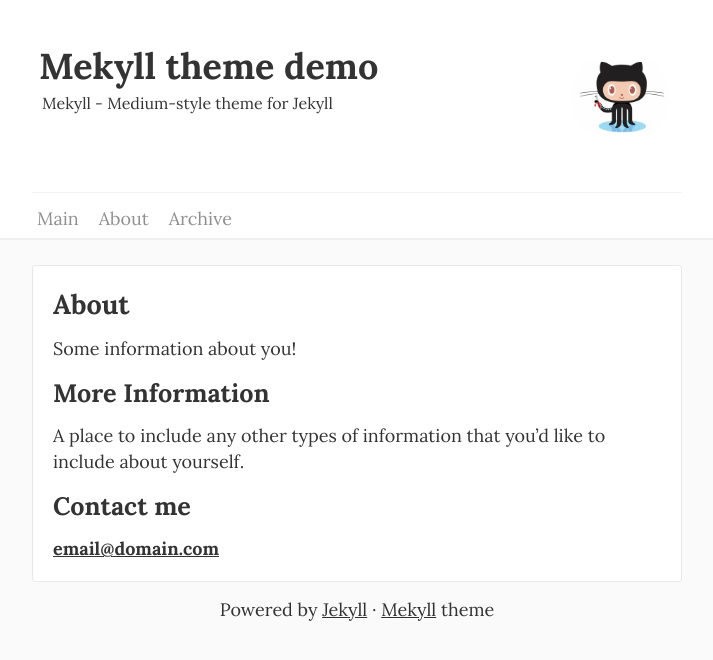
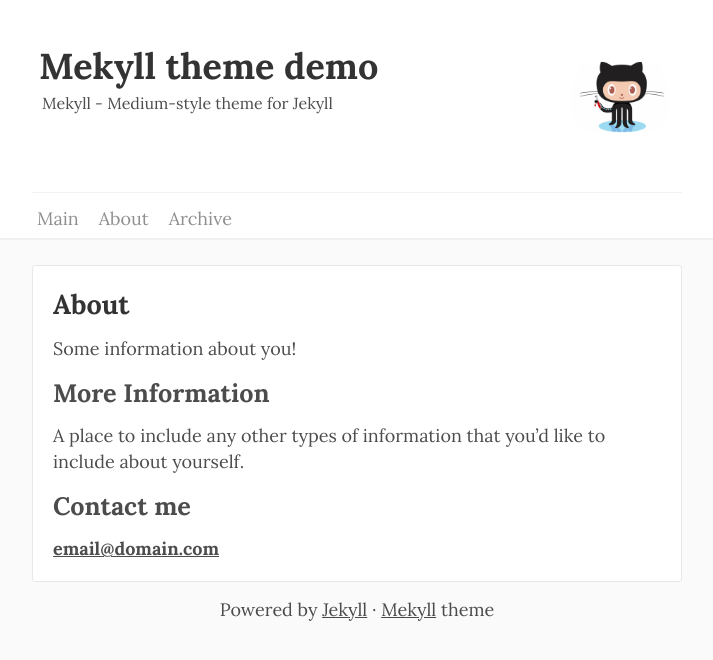
Before and after one commit to ifedyukin/Mekyll, a Jekyll site: the page built from about.md, in a window 1280 px wide. Shown: the top 660 px of the page, without its empty margins (283-996 px from the left). Built offline with Jekyll 4.4.1, drawn with Linux system fonts in a browser that asks for light colours; Markdown is read by kramdown in place of the engine named in the settings.

Commit message:
Improvement - Change opacity

```diff
--- a/css/main.css
+++ b/css/main.css
@@ -9,7 +9,7 @@
   font-weight: 400;
   font-style: normal;
   text-rendering: optimizeLegibility;
-  color: rgba(0, 0, 0, .8);
+  color: rgba(0, 0, 0, .7);
   font-size: 18px;
   line-height: 1.4;
   width: 100%;
```
